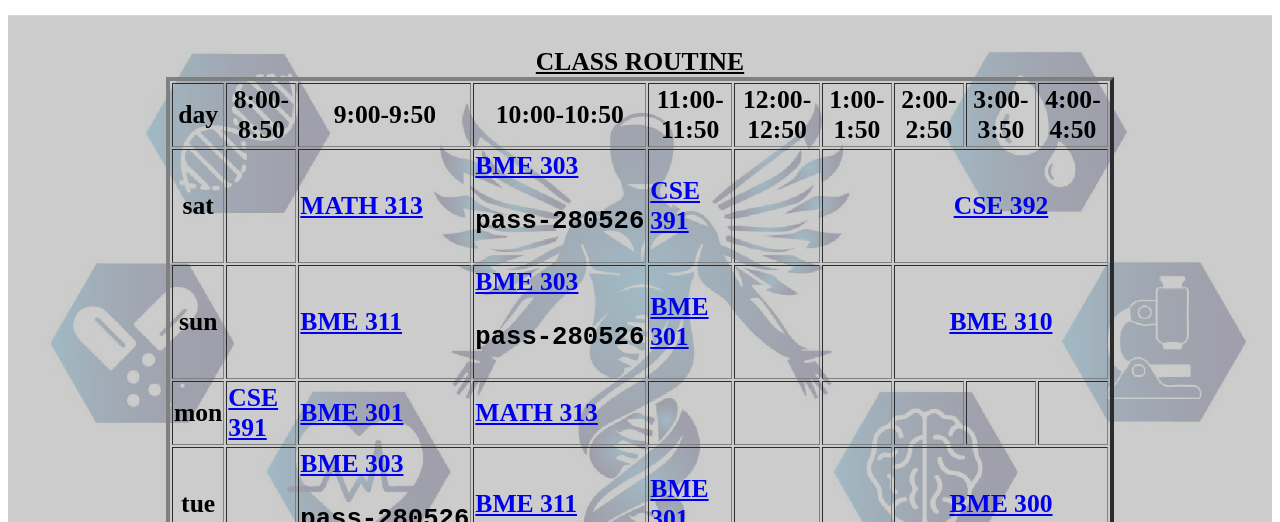
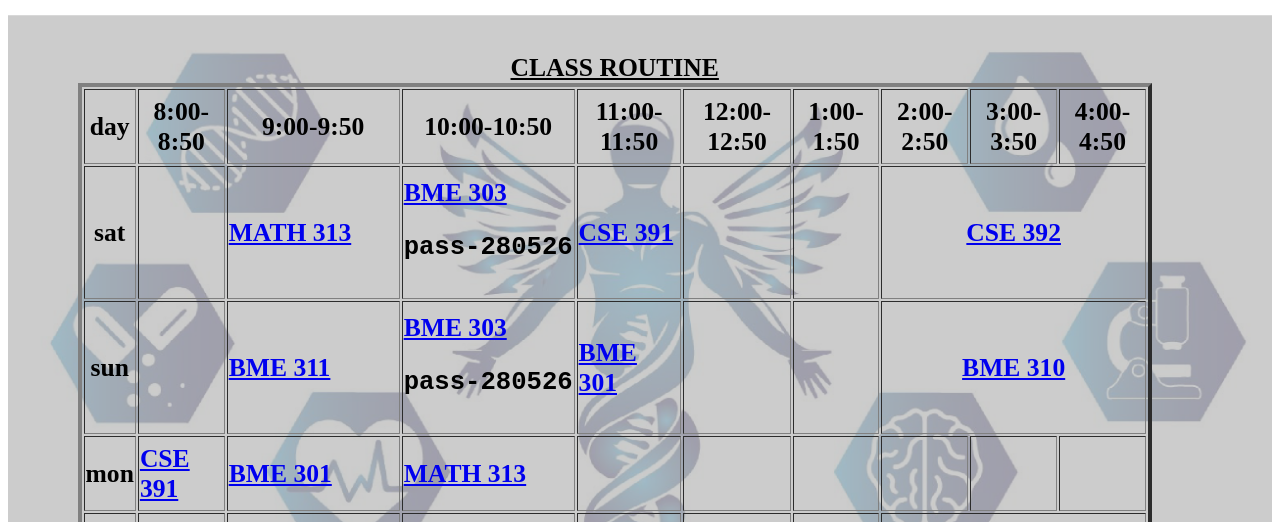
Before and after one commit to Pritom-Saha07/routine3-1, a plain HTML site: page index.html in a window 1280 px wide. Shown: the part 267-789 px from the top of the page. Drawn offline with Linux system fonts and the light colour scheme; some packages are replaced by stand-ins of ours; a script that the page names is missing.

Commit message:
Update index.css

```diff
--- a/index.css
+++ b/index.css
@@ -51,7 +51,7 @@
 }
 
 #container3{
-    height:50vw;
+    height:60vw;
     width:100%;
 
     position:relative;
@@ -59,7 +59,7 @@
 }
 #container3::before{
     content: '';
-    background-image: url(BG.png);
+    background-image: url(BGLarge.png);
     background-repeat: no-repeat;
     background-size: 100%;
     opacity:0.4;
@@ -67,19 +67,20 @@
     top: 0px;
     bottom: 0px;
     right: 0px;
-    left: 0px;
+    left:0px;
+
 
 }
 
 
 #poss{
     position:absolute;
-    left: 12.5%;
+    left:5.5%;
     top: 5%;
     font-weight: bold;
     font-size: 2vw;
-    height:39vw;
-    width:75%;
+    height:55vw;
+    width:85%;
     opacity: 1;
 
 
```
